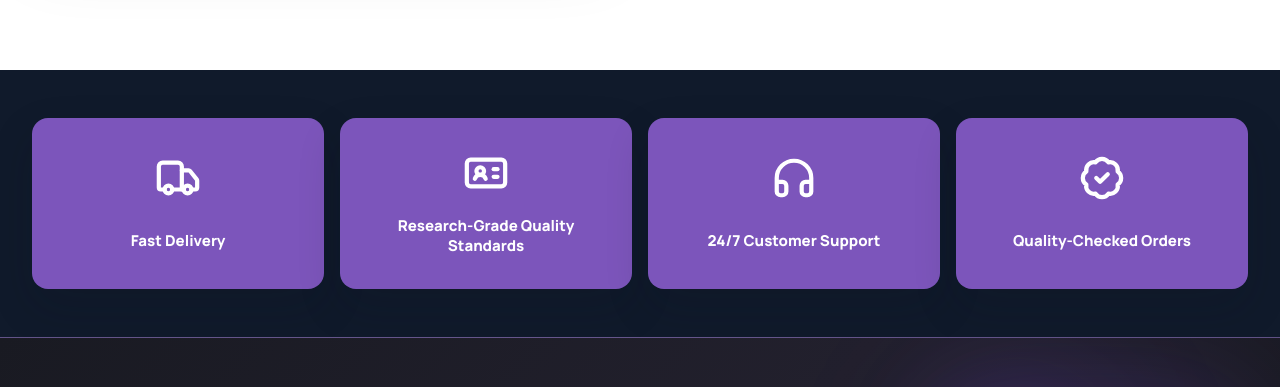
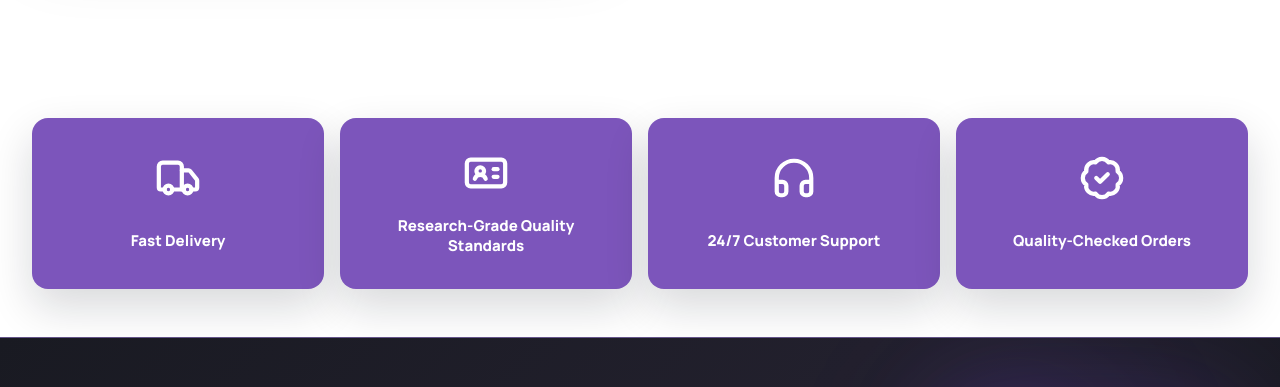
Before and after one commit to mhmdsalameh0/origin-store, a Next.js app in the folder frontend/: page /about in a window 1280 px wide. Shown: the part 2845-3232 px from the top of the page. Built offline with nearby package versions, Linux system fonts and the light colour scheme.

Commit message:
Use white background for service highlights

```diff
--- a/frontend/app/about/page.tsx
+++ b/frontend/app/about/page.tsx
@@ -199,7 +199,7 @@ export default function AboutPage() {
           </div>
         </section>
 
-        <section className="bg-[#101a2b] px-5 py-10 md:px-8 md:py-12">
+        <section className="bg-white px-5 py-10 md:px-8 md:py-12">
           <div className="mx-auto grid max-w-[1280px] gap-4 sm:grid-cols-2 lg:grid-cols-4">
             {serviceHighlights.map((item) => (
               <article
```
